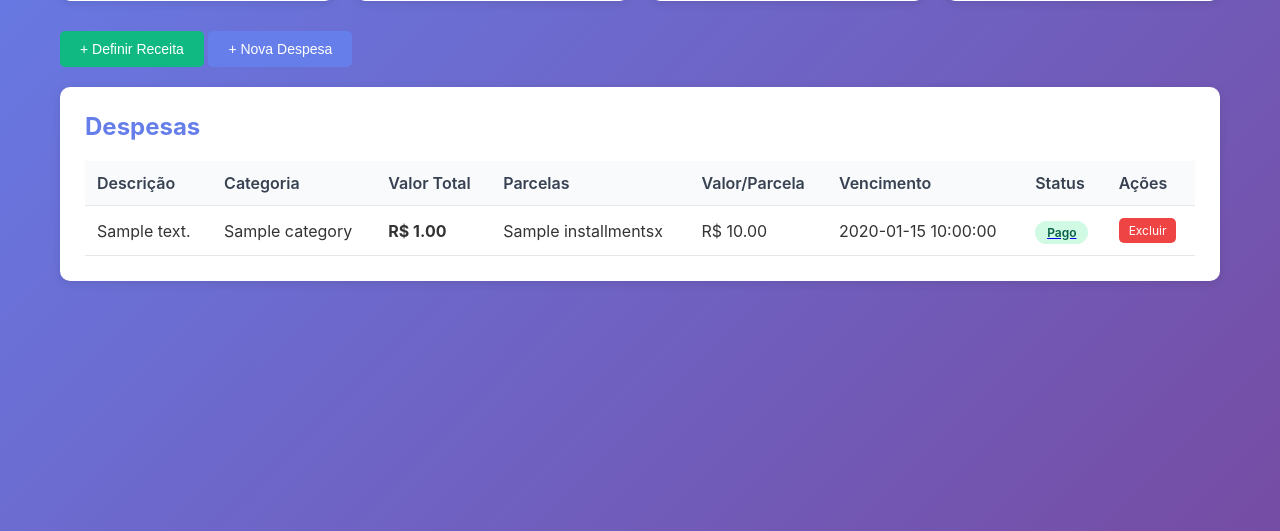
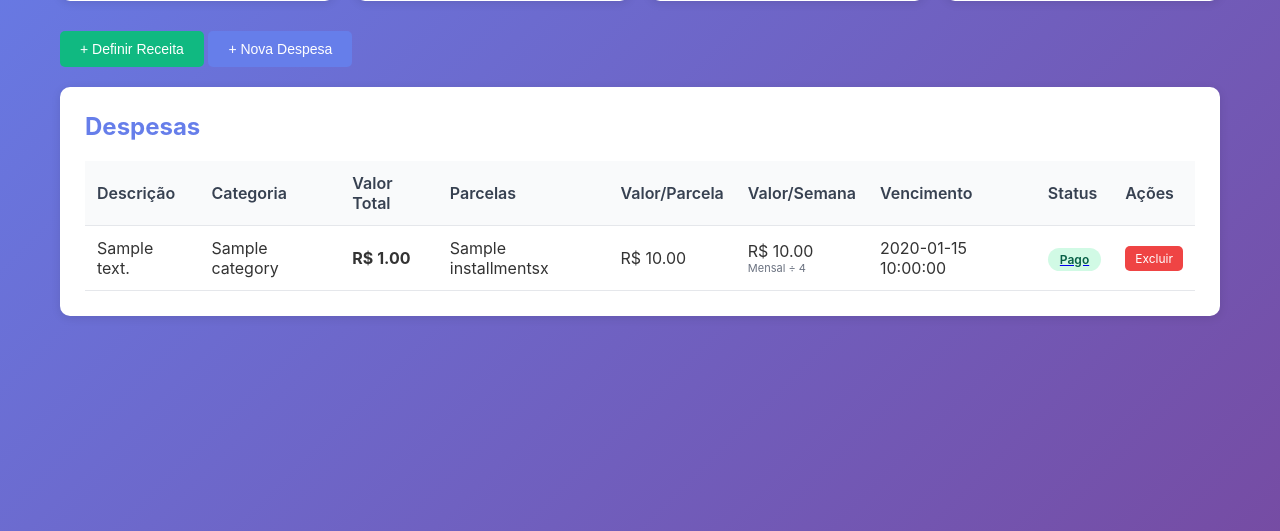
Before and after one commit to Nooby-Oficial/Gest-o-Financeira, a Flask app: page /dashboard in a window 1280 px wide. Shown: the part 224-755 px from the top of the page. Run offline with Flask 3, Linux system fonts and the light colour scheme; the visitor is signed in with stand-in values (Sample User, id 1); a database or web service that is not in the repository returns one stand-in record (values such as "Sample title"); some libraries are stand-ins or nearby versions.

Commit message:
Feature: Adiciona coluna Valor/Semana na tabela de despesas

```diff
--- a/app.py
+++ b/app.py
@@ -54,6 +54,7 @@ def init_db():
             total_amount REAL NOT NULL,
             installments INTEGER NOT NULL DEFAULT 1,
             installment_value REAL NOT NULL,
+            value_type TEXT DEFAULT 'total',
             category TEXT,
             due_date TEXT NOT NULL,
             status TEXT NOT NULL DEFAULT 'pending',
@@ -237,9 +238,9 @@ def add_expense():
     conn = get_db_connection()
     c = conn.cursor()
     c.execute('''INSERT INTO expenses
-                 (user_id, description, total_amount, installments, installment_value, category, due_date, status)
-                 VALUES (%s, %s, %s, %s, %s, %s, %s, %s)''',
-              (user_id, description, total_amount, installments, installment_value, category, due_date, 'pending'))
+                 (user_id, description, total_amount, installments, installment_value, value_type, category, due_date, status)
+                 VALUES (%s, %s, %s, %s, %s, %s, %s, %s, %s)''',
+              (user_id, description, total_amount, installments, installment_value, value_type, category, due_date, 'pending'))
     conn.commit()
     conn.close()
 
--- a/templates/dashboard.html
+++ b/templates/dashboard.html
@@ -66,6 +66,7 @@
                     <th>Valor Total</th>
                     <th>Parcelas</th>
                     <th>Valor/Parcela</th>
+                    <th>Valor/Semana</th>
                     <th>Vencimento</th>
                     <th>Status</th>
                     <th>Ações</th>
@@ -79,6 +80,15 @@
                     <td><strong>R$ {{ "%.2f"|format(expense.total_amount) }}</strong></td>
                     <td>{{ expense.installments }}x</td>
                     <td>R$ {{ "%.2f"|format(expense.installment_value) }}</td>
+                    <td>
+                        {% if expense.value_type == 'individual' %}
+                            <span style="color: #10b981; font-weight: 600;">R$ {{ "%.2f"|format(expense.installment_value) }}</span>
+                            <small style="display: block; color: #6b7280; font-size: 11px;">Semanal</small>
+                        {% else %}
+                            R$ {{ "%.2f"|format(expense.installment_value / 4) }}
+                            <small style="display: block; color: #6b7280; font-size: 11px;">Mensal ÷ 4</small>
+                        {% endif %}
+                    </td>
                     <td>{{ expense.due_date }}</td>
                     <td>
                         <a href="{{ url_for('toggle_status', expense_id=expense.id) }}">
```
